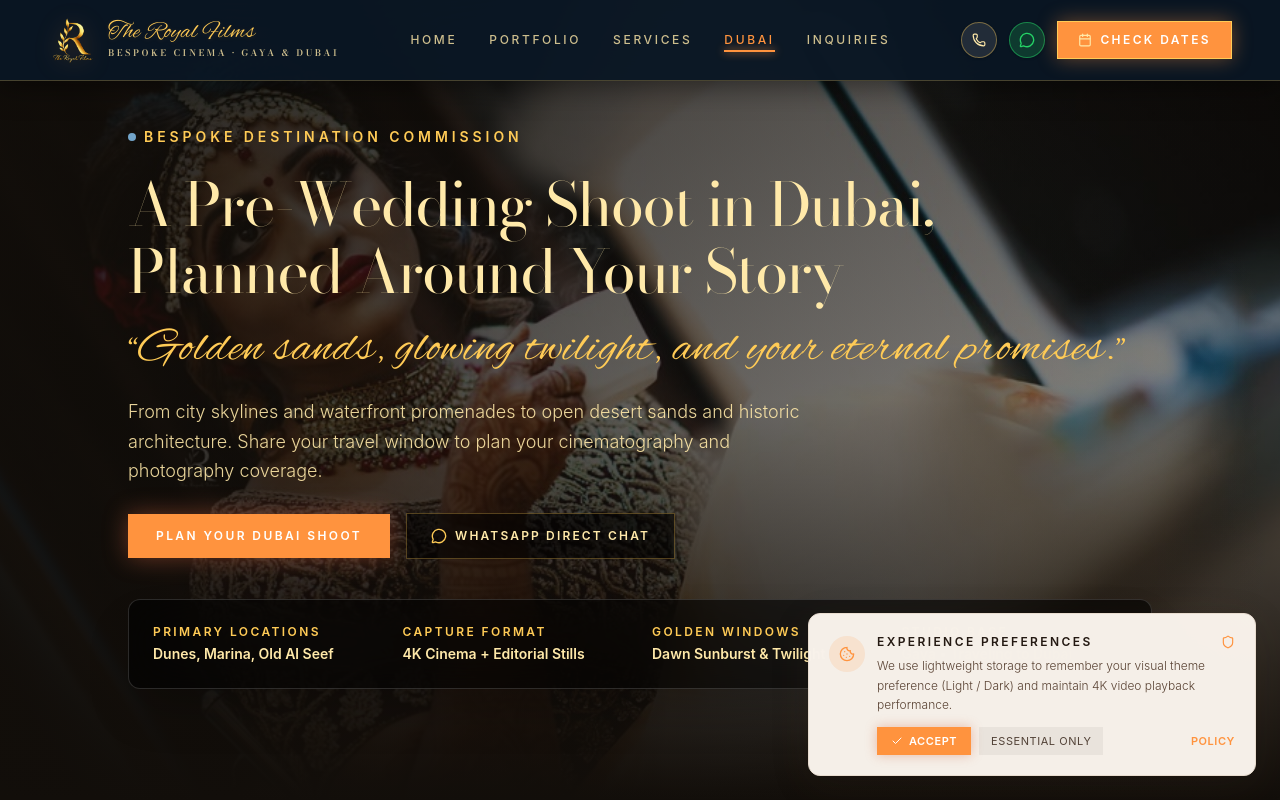
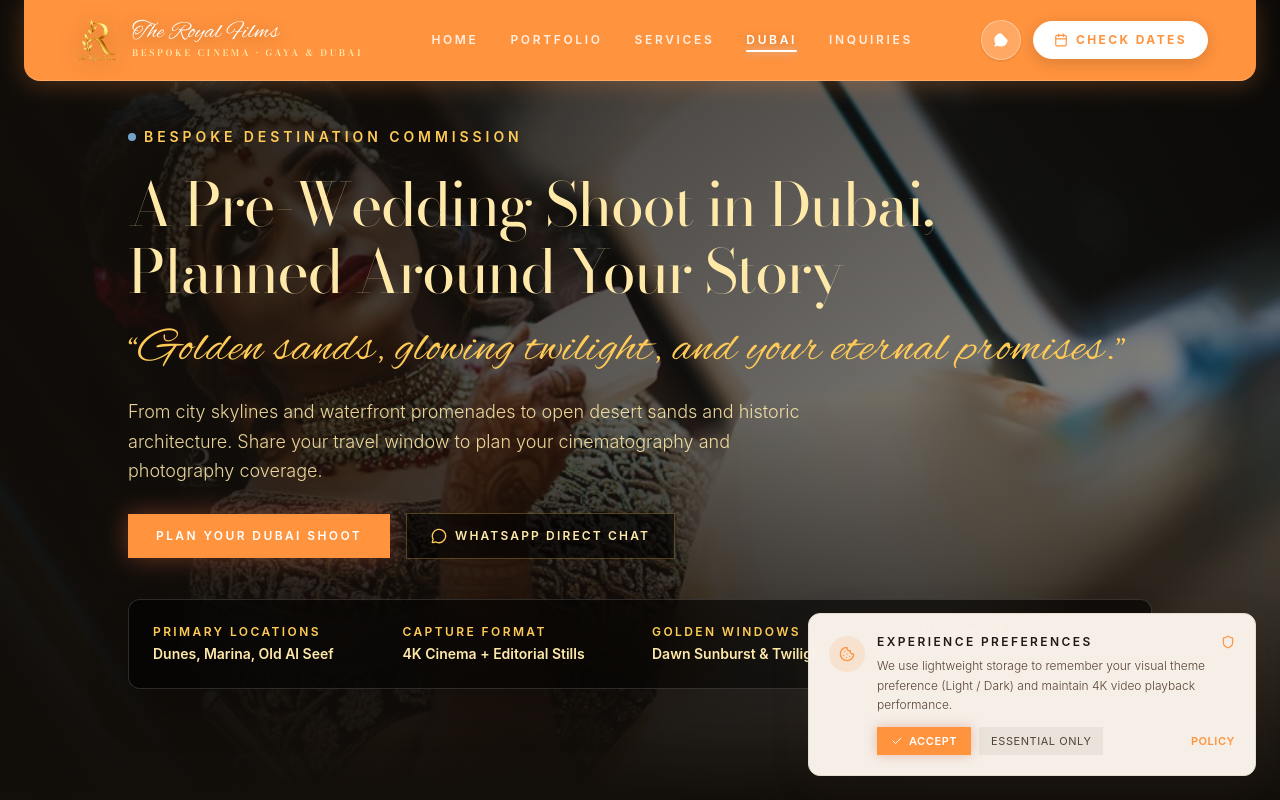
Before and after one commit to ritwikamit/TheRoyalFims, a Next.js app: page /dubai in a window 1280 px wide. Shown: the top 800 px of the page. Built offline with nearby package versions, Linux system fonts and the light colour scheme; a web font is replaced by a local one.

Commit message:
feat: palette orange header and footer, smooth cylinder morphing, minimal whatsapp icon

```diff
--- a/app/globals.css
+++ b/app/globals.css
@@ -75,12 +75,16 @@
 
   /* 100% LIGHT THEME ONLY - NO DARK THEME */
   html {
-    scroll-behavior: smooth;
+    scroll-behavior: smooth !important;
+    scroll-padding-top: 5.5rem;
     color-scheme: light !important;
     background-color: #FFFDF9 !important;
     color: #241912 !important;
     font-family: "Manrope", system-ui, -apple-system, sans-serif;
     overflow-x: hidden;
+    -webkit-font-smoothing: antialiased;
+    -moz-osx-font-smoothing: grayscale;
+    text-rendering: optimizeLegibility;
   }
 
   body {
@@ -88,6 +92,22 @@
     background-color: #FFFDF9 !important;
     color: #241912 !important;
   }
+}
+
+/* Super smooth transition tokens */
+.transition-smooth {
+  transition: all 0.6s cubic-bezier(0.16, 1, 0.3, 1);
+}
+
+.transition-morph {
+  transition: width 0.7s cubic-bezier(0.16, 1, 0.3, 1),
+              max-width 0.7s cubic-bezier(0.16, 1, 0.3, 1),
+              border-radius 0.7s cubic-bezier(0.16, 1, 0.3, 1),
+              padding 0.7s cubic-bezier(0.16, 1, 0.3, 1),
+              margin 0.7s cubic-bezier(0.16, 1, 0.3, 1),
+              background-color 0.5s cubic-bezier(0.16, 1, 0.3, 1),
+              box-shadow 0.6s cubic-bezier(0.16, 1, 0.3, 1),
+              border-color 0.5s cubic-bezier(0.16, 1, 0.3, 1);
 }
 
 .font-headline {
--- a/components/Navbar.tsx
+++ b/components/Navbar.tsx
@@ -2,7 +2,7 @@
 
 import React, { useState, useEffect } from 'react';
 import Link from 'next/link';
-import { Menu, X, Calendar, Phone, MessageCircle } from 'lucide-react';
+import { Menu, X, Calendar } from 'lucide-react';
 import { motion, AnimatePresence } from 'motion/react';
 import RoyalLogo from '@/components/RoyalLogo';
 
@@ -21,11 +21,14 @@ export default function Navbar({
   const [isScrolled, setIsScrolled] = useState(false);
 
   useEffect(() => {
+    let ticking = false;
     const handleScroll = () => {
-      if (window.scrollY > 40) {
-        setIsScrolled(true);
-      } else {
-        setIsScrolled(false);
+      if (!ticking) {
+        window.requestAnimationFrame(() => {
+          setIsScrolled(window.scrollY > 30);
+          ticking = false;
+        });
+        ticking = true;
       }
     };
     handleScroll();
@@ -47,28 +50,23 @@ export default function Navbar({
   };
 
   return (
+    <div className="fixed top-0 inset-x-0 z-50 flex justify-center pointer-events-none px-3 sm:px-6">
       <header
-      className={`fixed z-50 transition-all duration-500 ease-out ${
+        className={`pointer-events-auto transition-all duration-700 ease-[cubic-bezier(0.16,1,0.3,1)] will-change-[width,max-width,margin,border-radius,padding,box-shadow] ${
           isScrolled
-          ? 'top-3 sm:top-4 left-1/2 -translate-x-1/2 w-[92%] sm:w-[90%] max-w-5xl rounded-full bg-[#0A1724]/95 backdrop-blur-2xl border border-[#FFCB56]/35 shadow-[0_12px_45px_rgba(0,0,0,0.65)] ring-1 ring-white/10'
-          : 'top-0 left-0 w-full rounded-none bg-[#0A1724]/95 backdrop-blur-2xl border-b border-[#FFCB56]/25 shadow-[0_4px_30px_rgba(0,0,0,0.5)]'
+            ? 'w-full max-w-5xl mt-3 sm:mt-4 rounded-full py-2 sm:py-2.5 px-4 sm:px-7 bg-[#FF933E]/95 backdrop-blur-2xl border border-white/30 shadow-[0_16px_45px_rgba(255,147,62,0.4)] ring-1 ring-white/20'
+            : 'w-full max-w-7xl mt-0 rounded-none sm:rounded-b-2xl py-3.5 sm:py-4 px-4 sm:px-8 lg:px-12 bg-[#FF933E] border-b border-white/20 shadow-[0_4px_25px_rgba(255,147,62,0.25)]'
         }`}
       >
-      <div
-        className={`w-full flex items-center justify-between transition-all duration-500 ease-out ${
-          isScrolled
-            ? 'h-14 sm:h-16 px-4 sm:px-6'
-            : 'h-20 px-4 sm:px-6 lg:px-12'
-        }`}
-      >
-        {/* Brand Zone - Golden Emblem Logo */}
+        <div className="w-full flex items-center justify-between">
+          {/* Brand Zone - Golden Laurel Emblem + Cursive Title */}
           <Link
             href="/"
             onClick={() => handleNavClick('home', '/')}
             className="flex items-center text-left focus:outline-none group cursor-pointer shrink-0"
             aria-label="The Royal Films Home"
           >
-          <RoyalLogo size={isScrolled ? 'sm' : 'md'} isDark={true} />
+            <RoyalLogo size={isScrolled ? 'sm' : 'md'} theme="orange" />
           </Link>
 
           {/* Desktop Nav Zone */}
@@ -79,17 +77,17 @@ export default function Navbar({
                 <button
                   key={link.id}
                   onClick={() => handleNavClick(link.id, link.href)}
-                className={`text-xs uppercase tracking-[0.22em] font-medium transition-all duration-300 cursor-pointer relative py-1 ${
+                  className={`text-xs uppercase tracking-[0.22em] font-semibold transition-all duration-300 cursor-pointer relative py-1 ${
                     isActive
-                    ? 'text-[#FF933E] font-bold'
-                    : 'text-[#FFE9A9]/80 hover:text-[#FFCB56]'
+                      ? 'text-white font-bold drop-shadow-[0_1px_4px_rgba(0,0,0,0.2)]'
+                      : 'text-white/85 hover:text-[#FFE9A9]'
                   }`}
                 >
                   {link.label}
                   {isActive && (
                     <motion.div
                       layoutId="navbar-indicator"
-                    className="absolute bottom-0 left-0 right-0 h-[2px] bg-[#FF933E] shadow-[0_0_8px_#FF933E]"
+                      className="absolute bottom-0 left-0 right-0 h-[2.5px] bg-white rounded-full shadow-[0_0_8px_rgba(255,255,255,0.9)]"
                       transition={{ type: 'spring', stiffness: 380, damping: 30 }}
                     />
                   )}
@@ -98,73 +96,59 @@ export default function Navbar({
             })}
           </nav>
 
-        {/* Action & Minimal Icons Zone (Phone & WhatsApp with NO raw number exposed) */}
-        <div className="hidden sm:flex items-center gap-2 sm:gap-3">
-          {/* Minimal Direct Call Icon Button */}
+          {/* Action Zone: Minimal WhatsApp Icon & Check Dates (Call icon removed) */}
+          <div className="hidden sm:flex items-center gap-2.5 sm:gap-3">
+            {/* Minimal WhatsApp Icon Button */}
             <a
-            href="tel:+918210351286"
-            aria-label="Direct Phone Concierge"
-            title="Direct Phone Concierge"
-            className="w-9 h-9 rounded-full bg-white/10 hover:bg-[#FF933E] text-[#FFE9A9] hover:text-white border border-[#FFCB56]/40 flex items-center justify-center transition-all duration-300 hover:scale-110 active:scale-95 shadow-sm group"
+              href="https://wa.me/918210351286?text=Hello%20The%20Royal%20Films%2C%20I%20would%20like%20to%20inquire%20about%20wedding%20dates."
+              target="_blank"
+              rel="noopener noreferrer"
+              aria-label="WhatsApp Concierge"
+              title="Chat on WhatsApp"
+              className="w-9 h-9 sm:w-10 sm:h-10 rounded-full bg-white/20 hover:bg-white text-white hover:text-[#25D366] border border-white/35 flex items-center justify-center transition-all duration-300 hover:scale-105 active:scale-95 shadow-sm group"
             >
-            <Phone className="w-3.5 h-3.5 group-hover:rotate-12 transition-transform" />
+              <svg className="w-4 h-4 fill-current transition-transform group-hover:scale-110" viewBox="0 0 24 24">
+                <path d="M17.472 14.382c-.301-.15-1.782-.879-2.057-.98-.276-.1-.476-.15-.676.15-.2.301-.776.98-.952 1.18-.175.2-.351.226-.652.075-.301-.15-1.271-.469-2.42-1.494-.895-.798-1.5-1.784-1.676-2.085-.175-.301-.019-.464.132-.614.135-.135.301-.351.451-.526.15-.176.2-.301.301-.502.101-.2.05-.376-.025-.526-.075-.15-.676-1.63-.927-2.232-.244-.588-.493-.508-.676-.517l-.577-.01c-.2 0-.526.075-.802.376-.276.3-1.053 1.028-1.053 2.508 0 1.48 1.078 2.91 1.229 3.111.15.201 2.122 3.24 5.14 4.544.718.31 1.278.496 1.716.635.722.23 1.38.197 1.9.12.579-.087 1.782-.728 2.032-1.431.25-.703.25-1.305.175-1.431-.075-.126-.275-.201-.576-.351zM12.04 2C6.54 2 2.08 6.46 2.08 11.96c0 1.93.55 3.73 1.5 5.26L2 22l4.92-1.54c1.47.85 3.17 1.34 4.98 1.34 5.5 0 9.96-4.46 9.96-9.96 0-5.5-4.46-9.96-9.96z" />
+              </svg>
             </a>
 
-          {/* Minimal WhatsApp Concierge Icon Button */}
+            {/* Check Dates CTA */}
+            <button
+              onClick={onOpenAvailability}
+              className={`flex items-center gap-2 bg-white hover:bg-[#FFE9A9] text-[#FF933E] hover:text-[#E87920] border border-white text-xs uppercase tracking-[0.2em] font-bold shadow-[0_4px_16px_rgba(0,0,0,0.15)] transition-all duration-300 cursor-pointer active:scale-95 group rounded-full ${
+                isScrolled
+                  ? 'px-4 py-2 text-[11px]'
+                  : 'px-5 py-2.5 text-xs'
+              }`}
+            >
+              <Calendar className="w-3.5 h-3.5 text-[#FF933E] group-hover:scale-110 transition-transform" />
+              <span className="hidden md:inline">Check Dates</span>
+              <span className="md:hidden">Dates</span>
+            </button>
+          </div>
+
+          {/* Mobile Right Action: Minimal WhatsApp Icon & Hamburger Toggle (Call icon removed) */}
+          <div className="flex lg:hidden items-center gap-2.5">
+            {/* Mobile Minimal WhatsApp Icon */}
             <a
               href="https://wa.me/918210351286?text=Hello%20The%20Royal%20Films%2C%20I%20would%20like%20to%20inquire%20about%20wedding%20dates."
               target="_blank"
               rel="noopener noreferrer"
               aria-label="WhatsApp Concierge"
               title="WhatsApp Concierge"
-            className="w-9 h-9 rounded-full bg-[#25D366]/20 hover:bg-[#25D366] text-[#25D366] hover:text-white border border-[#25D366]/50 flex items-center justify-center transition-all duration-300 hover:scale-110 active:scale-95 shadow-sm group"
+              className="w-8 h-8 rounded-full bg-white/20 text-white border border-white/35 flex items-center justify-center transition-all active:scale-95 shadow-sm"
             >
-            <MessageCircle className="w-4 h-4 group-hover:scale-110 transition-transform" />
-          </a>
-
-          {/* Check Dates CTA */}
-          <button
-            onClick={onOpenAvailability}
-            className={`flex items-center gap-2 bg-[#FF933E] hover:bg-[#ff8425] text-white border border-[#FFCB56] text-xs uppercase tracking-[0.2em] font-semibold shadow-[0_0_20px_rgba(255,147,62,0.4)] transition-all duration-300 cursor-pointer active:scale-95 group ${
-              isScrolled
-                ? 'px-4 py-2 rounded-full text-[11px]'
-                : 'px-5 py-2.5 rounded-none'
-            }`}
-          >
-            <Calendar className="w-3.5 h-3.5 text-[#FFE9A9] group-hover:scale-110 transition-transform" />
-            <span className="hidden md:inline">Check Dates</span>
-            <span className="md:hidden">Dates</span>
-          </button>
-        </div>
-
-        {/* Mobile Hamburger & Quick Contact Icons */}
-        <div className="flex lg:hidden items-center gap-2">
-          {/* Mobile WhatsApp Quick Icon */}
-          <a
-            href="https://wa.me/918210351286?text=Hello%20The%20Royal%20Films%2C%20I%20would%20like%20to%20inquire%20about%20wedding%20dates."
-            target="_blank"
-            rel="noopener noreferrer"
-            aria-label="WhatsApp Concierge"
-            className="w-8 h-8 rounded-full bg-[#25D366]/20 text-[#25D366] border border-[#25D366]/50 flex items-center justify-center"
-          >
-            <MessageCircle className="w-3.5 h-3.5" />
-          </a>
-
-          {/* Mobile Call Quick Icon */}
-          <a
-            href="tel:+918210351286"
-            aria-label="Direct Phone Concierge"
-            className="w-8 h-8 rounded-full bg-white/10 text-[#FFE9A9] border border-[#FFCB56]/40 flex items-center justify-center"
-          >
-            <Phone className="w-3 h-3" />
+              <svg className="w-3.5 h-3.5 fill-current" viewBox="0 0 24 24">
+                <path d="M17.472 14.382c-.301-.15-1.782-.879-2.057-.98-.276-.1-.476-.15-.676.15-.2.301-.776.98-.952 1.18-.175.2-.351.226-.652.075-.301-.15-1.271-.469-2.42-1.494-.895-.798-1.5-1.784-1.676-2.085-.175-.301-.019-.464.132-.614.135-.135.301-.351.451-.526.15-.176.2-.301.301-.502.101-.2.05-.376-.025-.526-.075-.15-.676-1.63-.927-2.232-.244-.588-.493-.508-.676-.517l-.577-.01c-.2 0-.526.075-.802.376-.276.3-1.053 1.028-1.053 2.508 0 1.48 1.078 2.91 1.229 3.111.15.201 2.122 3.24 5.14 4.544.718.31 1.278.496 1.716.635.722.23 1.38.197 1.9.12.579-.087 1.782-.728 2.032-1.431.25-.703.25-1.305.175-1.431-.075-.126-.275-.201-.576-.351zM12.04 2C6.54 2 2.08 6.46 2.08 11.96c0 1.93.55 3.73 1.5 5.26L2 22l4.92-1.54c1.47.85 3.17 1.34 4.98 1.34 5.5 0 9.96-4.46 9.96-9.96 0-5.5-4.46-9.96-9.96-9.96z" />
+              </svg>
             </a>
 
             <button
               onClick={() => setMobileMenuOpen(!mobileMenuOpen)}
-            className="p-1.5 text-[#FFE9A9] hover:text-[#FF933E] transition-colors cursor-pointer"
+              className="p-1.5 text-white hover:text-[#FFE9A9] transition-colors cursor-pointer"
               aria-label="Toggle navigation menu"
             >
-            {mobileMenuOpen ? <X className="w-6 h-6" /> : <Menu className="w-6 h-6 text-[#FFE9A9]" />}
+              {mobileMenuOpen ? <X className="w-6 h-6" /> : <Menu className="w-6 h-6" />}
             </button>
           </div>
         </div>
@@ -173,46 +157,42 @@ export default function Navbar({
         <AnimatePresence>
           {mobileMenuOpen && (
             <motion.div
-            initial={{ opacity: 0, height: 0 }}
-            animate={{ opacity: 1, height: 'auto' }}
-            exit={{ opacity: 0, height: 0 }}
-            className={`lg:hidden bg-[#0A1724]/98 border-b border-[#FFCB56]/30 px-6 py-6 flex flex-col gap-5 shadow-2xl backdrop-blur-2xl ${
-              isScrolled ? 'rounded-3xl mt-2 mx-1' : ''
+              initial={{ opacity: 0, height: 0, scale: 0.98 }}
+              animate={{ opacity: 1, height: 'auto', scale: 1 }}
+              exit={{ opacity: 0, height: 0, scale: 0.98 }}
+              transition={{ duration: 0.35, ease: [0.16, 1, 0.3, 1] }}
+              className={`lg:hidden bg-[#FF933E]/98 border border-white/25 px-6 py-6 flex flex-col gap-4 shadow-2xl backdrop-blur-2xl text-white ${
+                isScrolled ? 'rounded-3xl mt-2 mx-1' : 'rounded-b-2xl mt-2'
               }`}
             >
               {navLinks.map((link) => (
                 <button
                   key={link.id}
                   onClick={() => handleNavClick(link.id, link.href)}
-                className={`text-left text-sm uppercase tracking-[0.2em] py-2 border-b border-white/10 cursor-pointer flex items-center justify-between ${
+                  className={`text-left text-sm uppercase tracking-[0.2em] py-2.5 border-b border-white/15 cursor-pointer flex items-center justify-between ${
                     currentTab === link.id
-                    ? 'text-[#FF933E] font-bold'
-                    : 'text-[#FFE9A9]/80'
+                      ? 'text-white font-bold'
+                      : 'text-white/85'
                   }`}
                 >
                   <span>{link.label}</span>
                   {currentTab === link.id && (
-                  <span className="w-2 h-2 rounded-full bg-[#FF933E] shadow-[0_0_6px_#FF933E]" />
+                    <span className="w-2 h-2 rounded-full bg-white shadow-[0_0_8px_white]" />
                   )}
                 </button>
               ))}
 
               <div className="flex items-center gap-3 pt-2">
                 <a
-                href="tel:+918210351286"
-                className="flex-1 py-3 bg-white/10 border border-[#FFCB56] text-[#FFE9A9] text-xs uppercase tracking-wider font-semibold rounded-lg flex items-center justify-center gap-2"
-              >
-                <Phone className="w-4 h-4 text-[#FF933E]" />
-                <span>Call Atelier</span>
-              </a>
-              <a
                   href="https://wa.me/918210351286?text=Hello%20The%20Royal%20Films%2C%20I%20would%20like%20to%20inquire%20about%20wedding%20dates."
                   target="_blank"
                   rel="noopener noreferrer"
-                className="flex-1 py-3 bg-[#25D366]/20 border border-[#25D366] text-[#25D366] text-xs uppercase tracking-wider font-semibold rounded-lg flex items-center justify-center gap-2"
+                  className="w-full py-3 bg-white/20 hover:bg-white text-white hover:text-[#25D366] border border-white/35 text-xs uppercase tracking-wider font-semibold rounded-lg flex items-center justify-center gap-2 transition-colors shadow-sm"
                 >
-                <MessageCircle className="w-4 h-4" />
-                <span>WhatsApp</span>
+                  <svg className="w-4 h-4 fill-current" viewBox="0 0 24 24">
+                    <path d="M17.472 14.382c-.301-.15-1.782-.879-2.057-.98-.276-.1-.476-.15-.676.15-.2.301-.776.98-.952 1.18-.175.2-.351.226-.652.075-.301-.15-1.271-.469-2.42-1.494-.895-.798-1.5-1.784-1.676-2.085-.175-.301-.019-.464.132-.614.135-.135.301-.351.451-.526.15-.176.2-.301.301-.502.101-.2.05-.376-.025-.526-.075-.15-.676-1.63-.927-2.232-.244-.588-.493-.508-.676-.517l-.577-.01c-.2 0-.526.075-.802.376-.276.3-1.053 1.028-1.053 2.508 0 1.48 1.078 2.91 1.229 3.111.15.201 2.122 3.24 5.14 4.544.718.31 1.278.496 1.716.635.722.23 1.38.197 1.9.12.579-.087 1.782-.728 2.032-1.431.25-.703.25-1.305.175-1.431-.075-.126-.275-.201-.576-.351zM12.04 2C6.54 2 2.08 6.46 2.08 11.96c0 1.93.55 3.73 1.5 5.26L2 22l4.92-1.54c1.47.85 3.17 1.34 4.98 1.34 5.5 0 9.96-4.46 9.96-9.96 0-5.5-4.46-9.96-9.96z" />
+                  </svg>
+                  <span>Chat on WhatsApp</span>
                 </a>
               </div>
 
@@ -221,7 +201,7 @@ export default function Navbar({
                   setMobileMenuOpen(false);
                   onOpenAvailability();
                 }}
-              className="mt-1 w-full py-3.5 bg-[#FF933E] text-white font-semibold text-xs uppercase tracking-[0.2em] text-center border border-[#FFCB56] shadow-[0_0_20px_rgba(255,147,62,0.4)] cursor-pointer"
+                className="mt-1 w-full py-3.5 bg-white text-[#FF933E] font-bold text-xs uppercase tracking-[0.2em] text-center shadow-lg cursor-pointer rounded-lg hover:bg-[#FFE9A9] transition-colors"
               >
                 Check Date Availability
               </button>
@@ -229,5 +209,6 @@ export default function Navbar({
           )}
         </AnimatePresence>
       </header>
+    </div>
   );
 }
--- a/components/RoyalLogo.tsx
+++ b/components/RoyalLogo.tsx
@@ -9,6 +9,7 @@ interface RoyalLogoProps {
   showSubtitle?: boolean;
   variant?: 'full' | 'stacked' | 'mark';
   isDark?: boolean;
+  theme?: 'light' | 'dark' | 'orange';
 }
 
 export default function RoyalLogo({
@@ -17,6 +18,7 @@ export default function RoyalLogo({
   showSubtitle = true,
   variant = 'full',
   isDark = false,
+  theme = 'light',
 }: RoyalLogoProps) {
   // Dimension tokens tailored for luxury brand scaling
   const dimensions = {
@@ -63,7 +65,7 @@ export default function RoyalLogo({
         alt="The Royal Films Golden Emblem"
         width={dim.emblemWidth}
         height={dim.emblemHeight}
-        className="w-full h-full object-contain drop-shadow-[0_4px_12px_rgba(255,147,62,0.3)]"
+        className="w-full h-full object-contain drop-shadow-[0_4px_12px_rgba(0,0,0,0.25)]"
         priority
       />
     </div>
@@ -78,6 +80,20 @@ export default function RoyalLogo({
     );
   }
 
+  const titleColor =
+    theme === 'orange'
+      ? 'text-white drop-shadow-[0_2px_8px_rgba(0,0,0,0.3)]'
+      : isDark || theme === 'dark'
+      ? 'text-[#FFCB56] drop-shadow-[0_1px_2px_rgba(0,0,0,0.4)]'
+      : 'text-[#FF933E] drop-shadow-[0_1px_2px_rgba(255,147,62,0.2)]';
+
+  const subColor =
+    theme === 'orange'
+      ? 'text-[#FFE9A9]'
+      : isDark || theme === 'dark'
+      ? 'text-[#FFE9A9]/85'
+      : 'text-[#594233]';
+
   // Variant: Stacked (Emblem on top, text centered below - Great for Footer & Modals)
   if (variant === 'stacked') {
     return (
@@ -85,14 +101,14 @@ export default function RoyalLogo({
         {EmblemImage}
         <div className="flex flex-col items-center">
           <span
-            className={`font-cursive-emblem ${dim.titleSize} leading-none ${isDark ? 'text-[#FFCB56]' : 'text-[#FF933E]'} drop-shadow-[0_1px_2px_rgba(255,147,62,0.2)]`}
+            className={`font-cursive-emblem ${dim.titleSize} leading-none ${titleColor}`}
             style={{ fontFamily: "'Alex Brush', 'Allura', 'Great Vibes', 'Apple Chancery', Georgia, serif" }}
           >
             The Royal Films
           </span>
           {showSubtitle && (
             <span
-              className={`font-headline uppercase tracking-[0.3em] font-semibold ${isDark ? 'text-[#FFE9A9]/80' : 'text-[#594233]'} mt-1.5 ${dim.subSize}`}
+              className={`font-headline uppercase tracking-[0.3em] font-semibold ${subColor} mt-1.5 ${dim.subSize}`}
             >
               Cinematography &amp; Photography • Atelier
             </span>
@@ -108,14 +124,14 @@ export default function RoyalLogo({
       {EmblemImage}
       <div className="flex flex-col leading-tight">
         <span
-          className={`font-cursive-emblem ${dim.titleSize} ${isDark ? 'text-[#FFCB56]' : 'text-[#FF933E]'} leading-none drop-shadow-[0_1px_2px_rgba(255,147,62,0.15)]`}
+          className={`font-cursive-emblem ${dim.titleSize} ${titleColor} leading-none`}
           style={{ fontFamily: "'Alex Brush', 'Allura', 'Great Vibes', 'Apple Chancery', Georgia, serif" }}
         >
           The Royal Films
         </span>
         {showSubtitle && (
           <span
-            className={`font-headline uppercase tracking-[0.28em] font-semibold ${isDark ? 'text-[#FFE9A9]/80' : 'text-[#594233]'} mt-1 ${dim.subSize}`}
+            className={`font-headline uppercase tracking-[0.28em] font-semibold ${subColor} mt-1 ${dim.subSize}`}
           >
             Bespoke Cinema • Gaya &amp; Dubai
           </span>
--- a/components/ScrollToTop.tsx
+++ b/components/ScrollToTop.tsx
@@ -54,7 +54,7 @@ export default function ScrollToTop() {
           transition={{ duration: 0.3 }}
           onClick={scrollToTop}
           aria-label="Scroll to top"
-          className="fixed bottom-20 right-4 md:bottom-8 md:right-8 z-30 w-12 h-12 rounded-full flex items-center justify-center bg-white/95 dark:bg-[#1A140F]/90 backdrop-blur-xl shadow-[0_8px_30px_rgba(82,55,30,0.12)] dark:shadow-[0_8px_30px_rgba(0,0,0,0.85)] hover:scale-105 active:scale-95 transition-transform group cursor-pointer border border-[#FFCB56]/30"
+          className="fixed bottom-20 right-4 md:bottom-8 md:right-8 z-30 w-12 h-12 rounded-full flex items-center justify-center bg-white/95 backdrop-blur-xl shadow-[0_8px_30px_rgba(255,147,62,0.25)] hover:scale-105 active:scale-95 transition-transform group cursor-pointer border border-[#FFCB56]/50"
         >
           {/* SVG Progress Ring */}
           <svg className="absolute inset-0 w-full h-full -rotate-90 pointer-events-none" viewBox={`0 0 ${size} ${size}`}>
@@ -63,7 +63,7 @@ export default function ScrollToTop() {
               cx={size / 2}
               cy={size / 2}
               r={radius}
-              stroke="rgba(212, 103, 67, 0.15)"
+              stroke="rgba(255, 147, 62, 0.15)"
               strokeWidth={strokeWidth}
               fill="none"
             />
@@ -83,7 +83,7 @@ export default function ScrollToTop() {
           </svg>
 
           {/* Minimalist Arrow Icon */}
-          <ArrowUp className="w-4 h-4 text-[#FF933E] dark:text-[#FFCB56] group-hover:scale-110 transition-transform" />
+          <ArrowUp className="w-4 h-4 text-[#FF933E] group-hover:scale-110 transition-transform" />
         </motion.button>
       )}
     </AnimatePresence>
```
Also changed, not shown: components/Footer.tsx (+52 -51 lines), TRFImages/Portrait/signature.jpg (renamed from public/assets/signature.jpg). Lines whose indentation alone changed are shown as unchanged.
